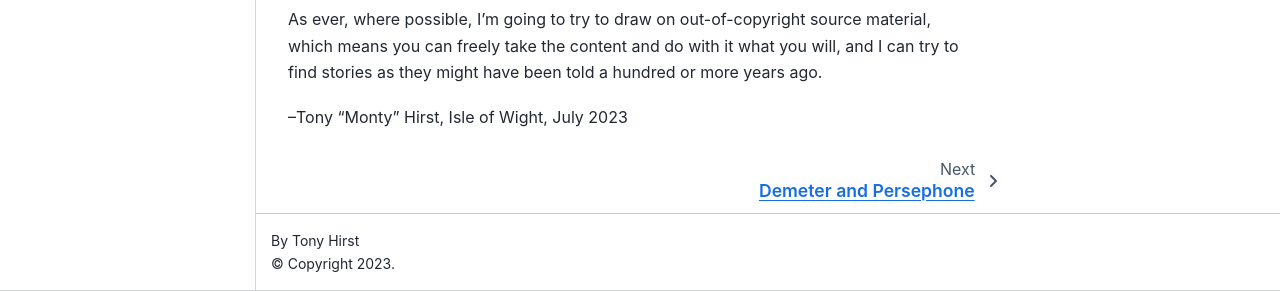
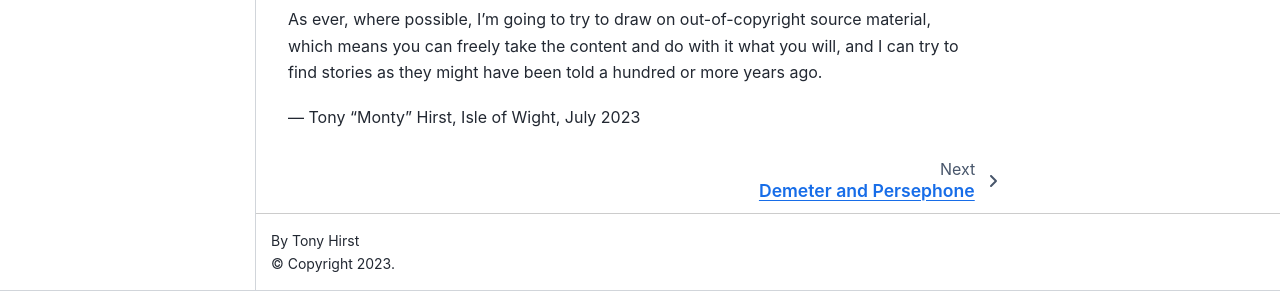
Before and after one commit to psychemedia/classical-roman-and-greek-myths, a Jupyter Book: the page built from preface.md, in a window 1280 px wide and 1000 px high. Shown: the part 709-1000 px from the top of the window. Built offline with Jupyter Book 1.0.4 settings and Sphinx 7.4.7 and the Sphinx Book theme 1.1.4, drawn with Linux system fonts in a browser that asks for light colours.

```diff
--- a/preface.md
+++ b/preface.md
@@ -12,4 +12,4 @@ So as a way in to classical mythology, I am going to try three approaches:
 
 As ever, where possible, I'm going to try to draw on out-of-copyright source material, which means you can freely take the content and do with it what you will, and I can try to find stories as they might have been told a hundred or more years ago.
 
---Tony "Monty" Hirst, Isle of Wight, July 2023
+— Tony "Monty" Hirst, Isle of Wight, July 2023
```
